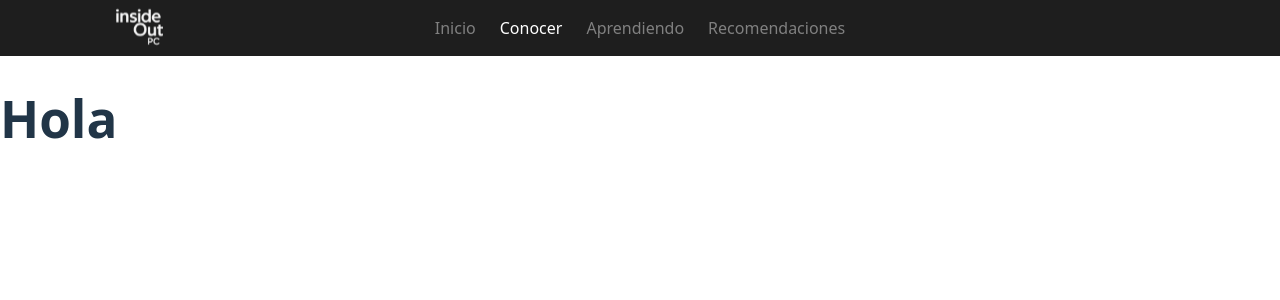
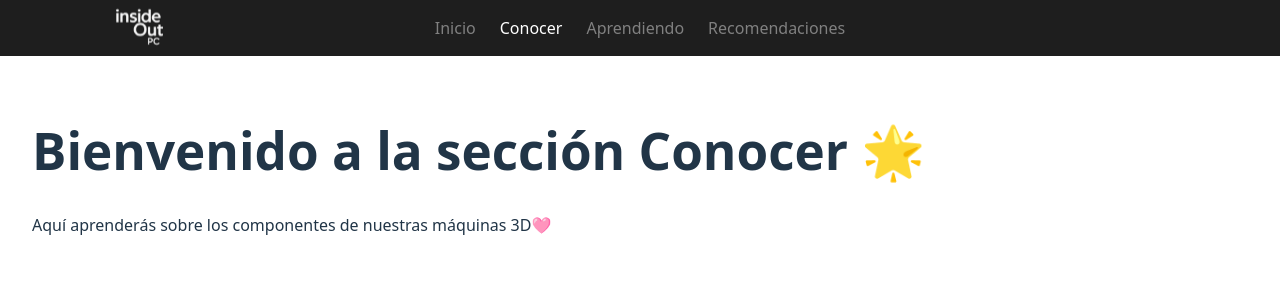
Before and after one commit to Elex03/3D_Machines, a React (Vite) app: page /conocer in a window 1280 px wide. Shown: the top 300 px of the page. Built offline with nearby package versions, Linux system fonts and the light colour scheme.

Commit message:
add nav conocer screen

```diff
--- a/src/components/layout/router/Navigation.jsx
+++ b/src/components/layout/router/Navigation.jsx
@@ -2,6 +2,9 @@ import { BrowserRouter, NavLink, Route, Routes } from "react-router-dom"
 import logo from '../../../assets/logo.svg' // Adjust the path as necessary
 import { ComponentsDetails } from "../../../pages/ComponentsDetails"
 import '../../../App.css';
+//pages de nav
+import { Conocer } from "../../../pages/Conocer";
+
 
 export const Navigation = () => {
   return (
@@ -51,7 +54,7 @@ export const Navigation = () => {
 
       <Routes>
         <Route path='/' element={<ComponentsDetails />} />
-        <Route path='/conocer' element={<h1>Hola</h1>} />
+        <Route path='/conocer' element={<Conocer />} />
         <Route path='/aprendiendo' element={<h1>Soy</h1>} />
         <Route path='/recomendaciones' element={<h1>Tongo</h1>} />
       </Routes>
--- /dev/null
+++ b/src/pages/Conocer.jsx
@@ -0,0 +1,12 @@
+
+import React from 'react';
+
+export const Conocer = () => {
+    return (
+        <div style={{ padding: '2rem' }}>
+            <h1>Bienvenido a la sección Conocer 🌟</h1>
+            <p>Aquí aprenderás sobre los componentes de nuestras máquinas 3D🩷</p>
+
+        </div>
+    );
+};
```
